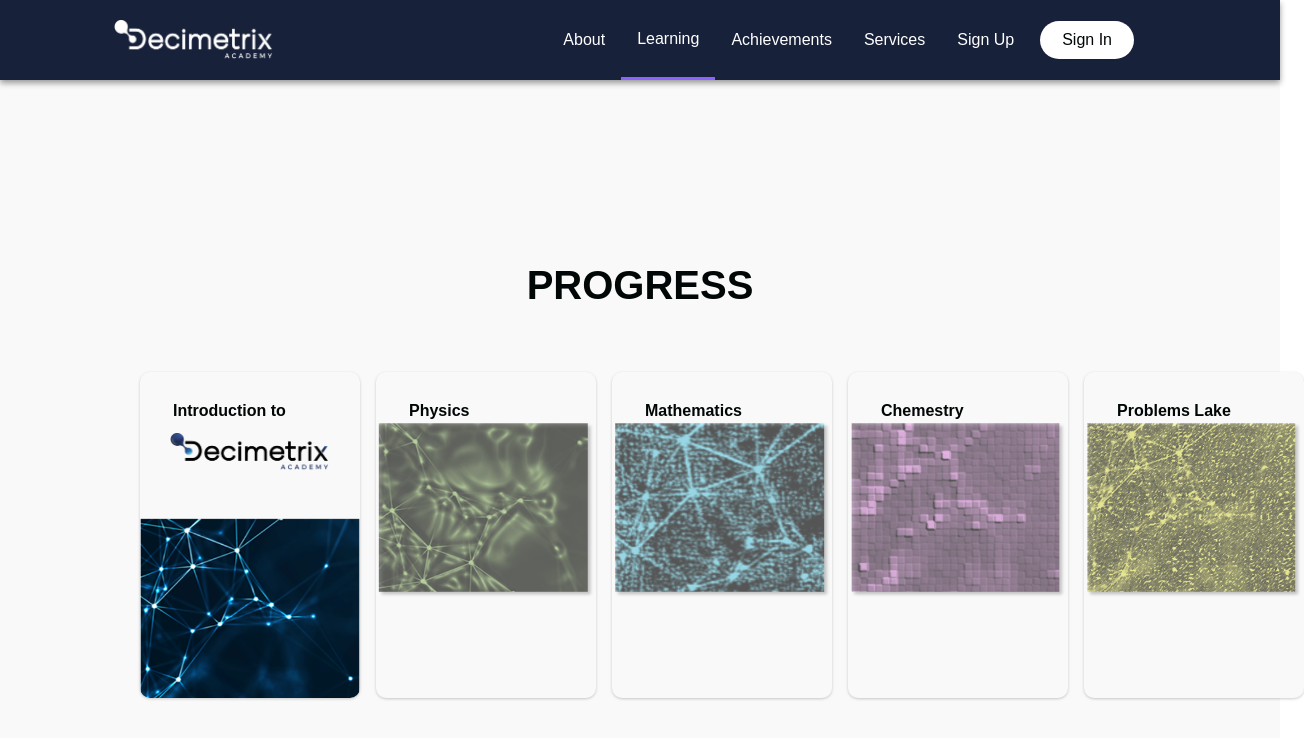
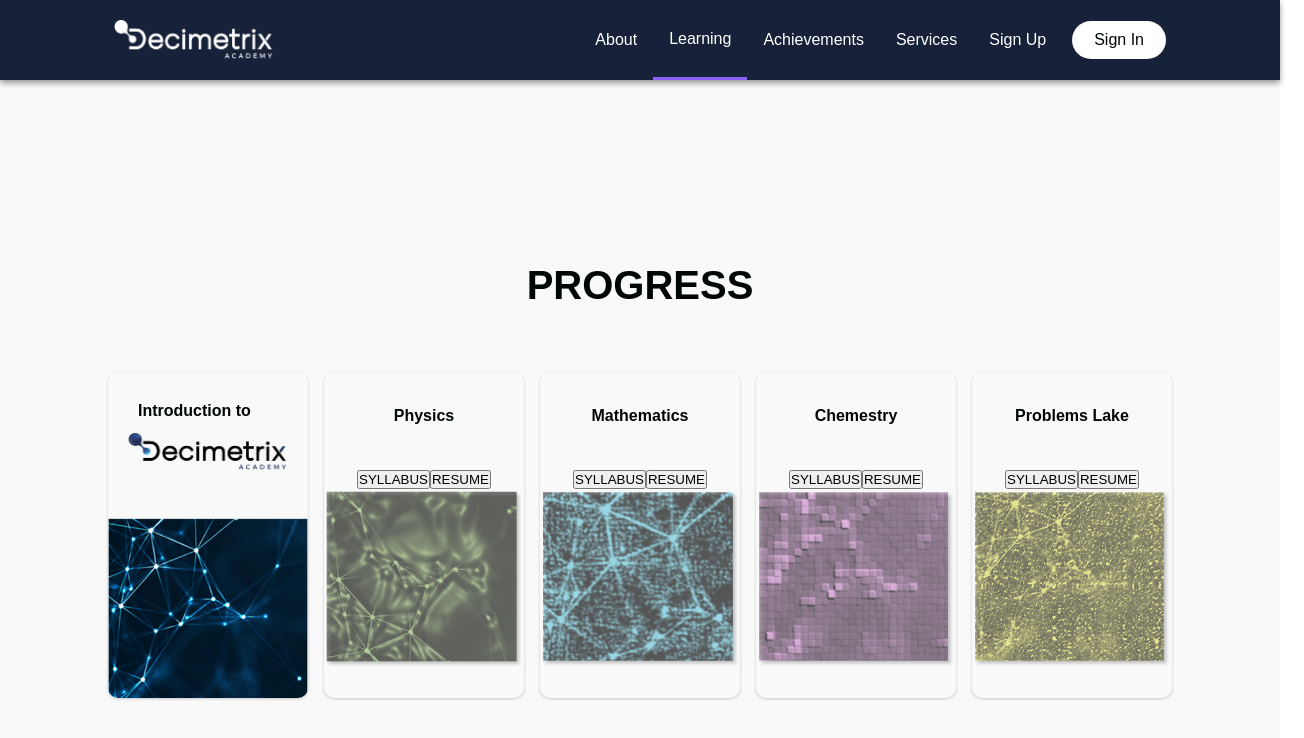
Before and after one commit to LuisMiguelLara2106/Academy, a React (Create React App) app: page /learning in a window 1280 px wide. Shown: the top 738 px of the page, 1304 px wide, since content can reach past the window. Built offline with nearby package versions, Linux system fonts and the light colour scheme; the HTML template or start-up script is replaced by a standard one.

Commit message:
targets modificated, add syllabus and resume buttons

```diff
--- a/src/components/Learning/LearningElements.js
+++ b/src/components/Learning/LearningElements.js
@@ -2,21 +2,26 @@ import styled from 'styled-components'
 
 
 export const ContainerAdd = styled.div`
-    color: #fff;
+    color: #f9f9f9;
     background: ${({lightBg}) => (lightBg ? '#f9f9f9' : '#18213A')};
+    display: flex;
+    justify-content: center;
+    align-items: center;
 
-    @media screen and (max-width: 768px) {
+    @media screen and (max-width: 968px) {
         padding: 0px 0;
     }
 `;
 
 export const ProgressContainer = styled.div`
     height: 800px;
+    width: 100%;
     display: flex;
     flex-direction: column;
     justify-content: center;
     align-items: center;
     background-color: #f9f9f9;
+    padding: 0 24px;
     @media (max-width: 768px) {
         height: 1100px;
     }
@@ -26,15 +31,15 @@ export const ProgressContainer = styled.div`
 `;
 
 export const ProgressWrapper = styled.div`
-    max-width: 1000px;
-    margin: 0 auto;
+    max-width: 1100px;
+    /* margin: 0 auto; */
     display: grid;
     grid-template-columns: repeat(5, 1fr);
     align-items: center;
     grid-gap: 16px;
     /* padding: 0 50px; */
     @media (max-width: 1100px) {
-        grid-template-columns: repeat(2, 1fr);
+        grid-template-columns: repeat(3, 1fr);
     }
     @media (max-width: 768px) {
         grid-template-columns: repeat(1, 1fr);
@@ -50,7 +55,7 @@ export const ProgressCard = styled.div`
     /* align-items: center; */
     border-radius: 10px;
     height: 326px;
-    max-width: 220px;
+    max-width: 200px;
     box-shadow: 0px 1px 3px rgba(0, 0, 0, 0.2);
     transition: all 0.2s ease-in-out;
     &:hover {
@@ -64,8 +69,7 @@ export const ContainerLogo = styled.div`
     display: flex;
     align-items: center;
     justify-content: center;
-
-`
+`;
 export const ProgressLogo = styled.img`
     height: 38px;
     width: 160px;
@@ -76,7 +80,7 @@ export const ProgressLogo = styled.img`
 
 export const ProgressIcon = styled.img`
     height: 180px;
-    width: 220px;
+    width: 100%;
     /* padding-top: 48px; */
     /* margin-top: 50px; */
     border-radius: 0px 0px 10px 10px;
@@ -98,8 +102,28 @@ export const ProgressH2 = styled.h2`
     margin-left: 15%;
 `;
 
+export const ProgressH3 = styled.h2`
+    display: flex;
+    justify-content: center;
+    font-size: 1rem;
+    margin-top: 35px;
+    margin-bottom: 45px;
+    color: #010606;
+`;
+
 export const ProgressP = styled.p`
     font-size: 1rem;
     text-align: center;
     color: #18213A;
 `;
+
+export const ProgressButtons = styled.div`
+    display: flex;
+    justify-content: center;
+`;
+
+export const ButtonSyllabus = styled.button`
+`;
+
+export const ButtonResume = styled.button`
+`;
--- a/src/components/Learning/index.js
+++ b/src/components/Learning/index.js
@@ -1,7 +1,7 @@
 import React from 'react';
 
 import IconTarget1 from '../../images/intro_2_img.png';
-import IconTarget2 from '../../images/physics_img.png';
+import IconTarget2 from '../../images/physics_img_2.png';
 import IconTarget3 from '../../images/maths_img.png';
 import IconTarget4 from '../../images/chemestry_img.png';
 import IconTarget5 from '../../images/problems_img.png';
@@ -15,7 +15,11 @@ import {
     ProgressIcon,
     ProgressH1,
     ProgressH2,
+    ProgressH3,
     ContainerLogo,
+    ProgressButtons,
+    ButtonSyllabus,
+    ButtonResume,
     ProgressLogo
  } from './LearningElements'
 
@@ -34,19 +38,35 @@ const Learning = () => {
                                 <ProgressIcon src={IconTarget1}/>
                             </ProgressCard>
                             <ProgressCard>
-                                <ProgressH2>Physics</ProgressH2>
+                                <ProgressH3>Physics</ProgressH3>
+                                <ProgressButtons>
+                                    <ButtonSyllabus>SYLLABUS</ButtonSyllabus>
+                                    <ButtonResume>RESUME</ButtonResume>
+                                </ProgressButtons>
                                 <ProgressIcon src={IconTarget2}/>
                             </ProgressCard>
                             <ProgressCard>
-                                <ProgressH2>Mathematics</ProgressH2>
+                                <ProgressH3>Mathematics</ProgressH3>
+                                <ProgressButtons>
+                                    <ButtonSyllabus>SYLLABUS</ButtonSyllabus>
+                                    <ButtonResume>RESUME</ButtonResume>
+                                </ProgressButtons>
                                 <ProgressIcon src={IconTarget3}/>
                             </ProgressCard>
                             <ProgressCard>
-                                <ProgressH2>Chemestry</ProgressH2>
+                                <ProgressH3>Chemestry</ProgressH3>
+                                <ProgressButtons>
+                                    <ButtonSyllabus>SYLLABUS</ButtonSyllabus>
+                                    <ButtonResume>RESUME</ButtonResume>
+                                </ProgressButtons>
                                 <ProgressIcon src={IconTarget4}/>
                             </ProgressCard>
                             <ProgressCard>
-                                <ProgressH2>Problems Lake</ProgressH2>
+                                <ProgressH3>Problems Lake</ProgressH3>
+                                <ProgressButtons>
+                                    <ButtonSyllabus>SYLLABUS</ButtonSyllabus>
+                                    <ButtonResume>RESUME</ButtonResume>
+                                </ProgressButtons>
                                 <ProgressIcon src={IconTarget5}/>
                             </ProgressCard>
                         </ProgressWrapper>
--- a/src/components/Navbar/NavbarElements.js
+++ b/src/components/Navbar/NavbarElements.js
@@ -123,7 +123,7 @@ export const NavLinks = styled(LinkS)`
 export const NavBtn = styled.nav`
     display: flex;
     align-items: center;
-    padding: 0 2rem;
+    padding-left: 2rem;
 
     @media screen and (max-width: 769px) {
         display: none;
```
Also changed, not shown: src/images/physics_img_2.png (added).
